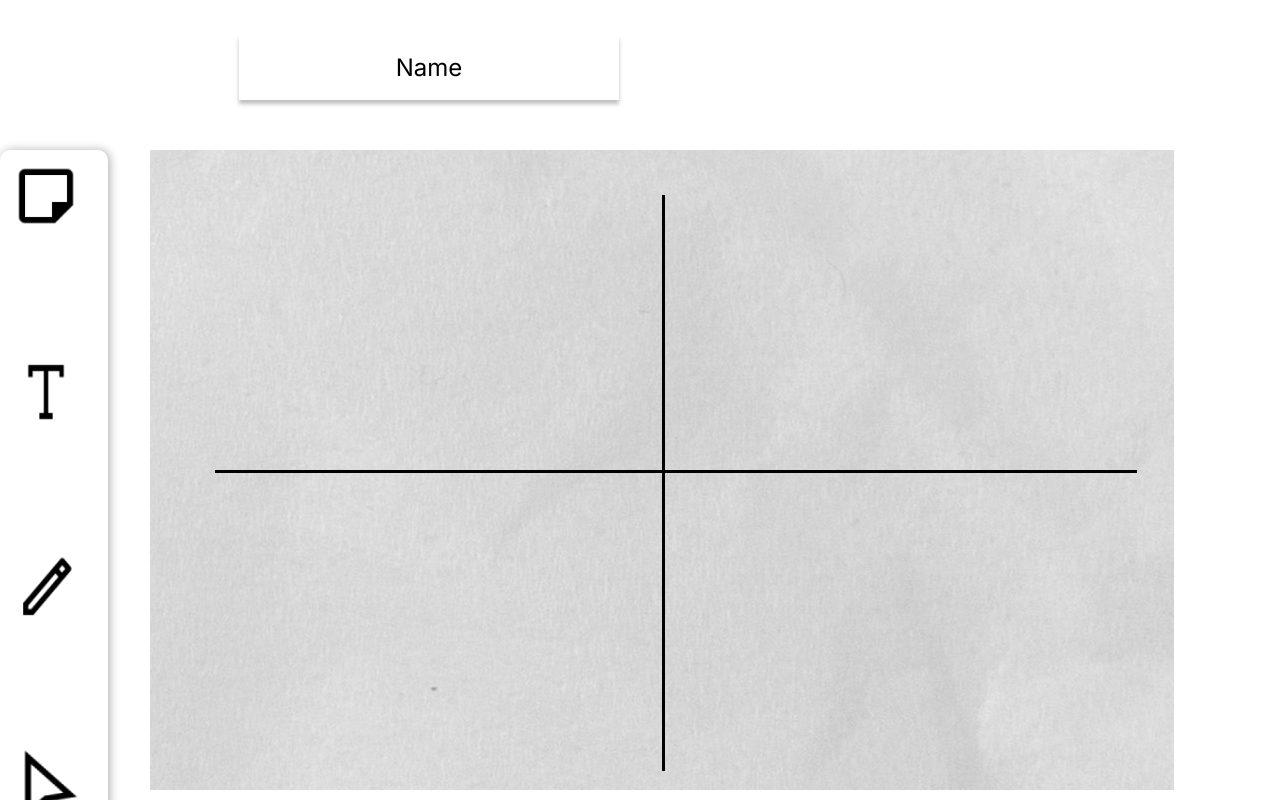
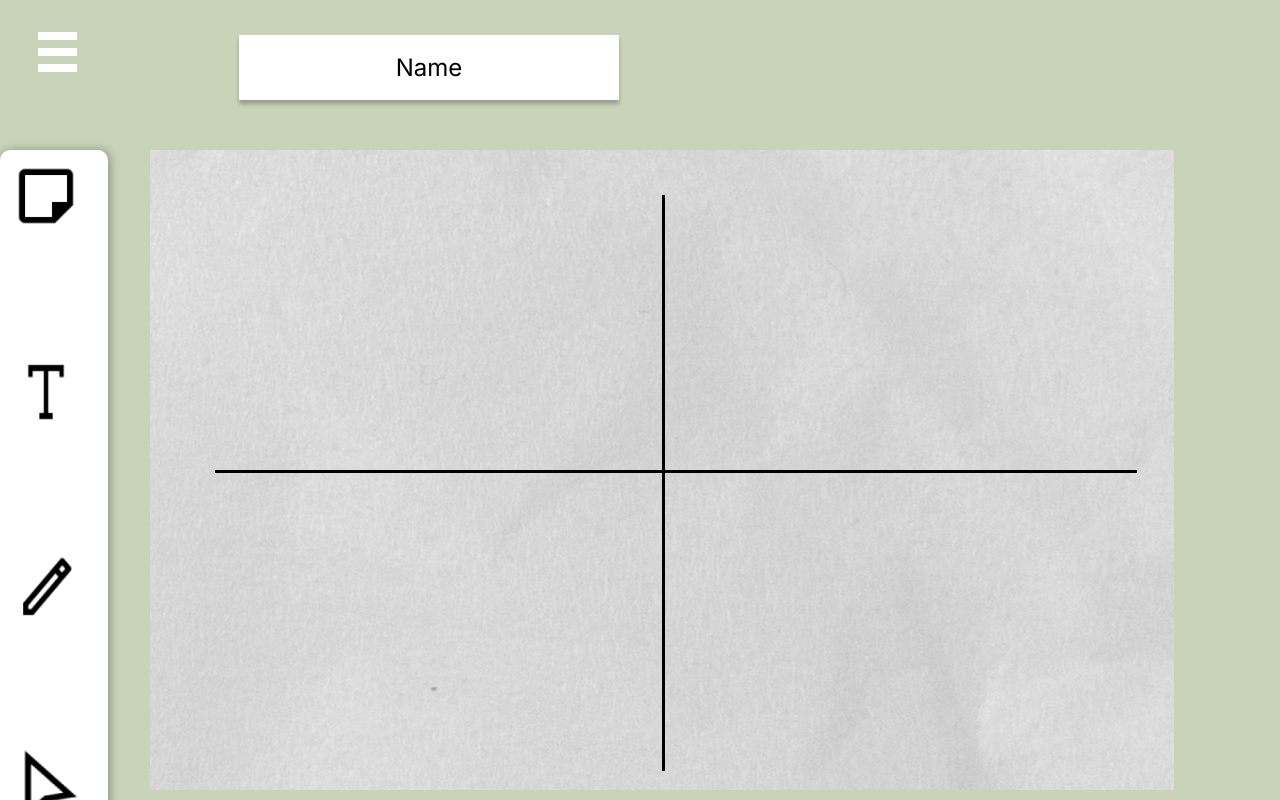
Before and after one commit to indexZ3ro/FIT4002, a React (Create React App) app in the folder client/: page /SoloSession in a window 1280 px wide. Built offline with nearby package versions, Linux system fonts and the light colour scheme.

Commit message:
Colour fixes

```diff
--- a/client/src/css/solo-session.css
+++ b/client/src/css/solo-session.css
@@ -1,4 +1,4 @@
-.body {
+.SoloSession {
     background-color: #c8d3b8;
     height: 100vh;
 }
--- a/client/src/css/team-session.css
+++ b/client/src/css/team-session.css
@@ -1,4 +1,4 @@
-.body {
+.TeamSession {
     background-color: #beafe1;
     height: 100vh;
 }
```
